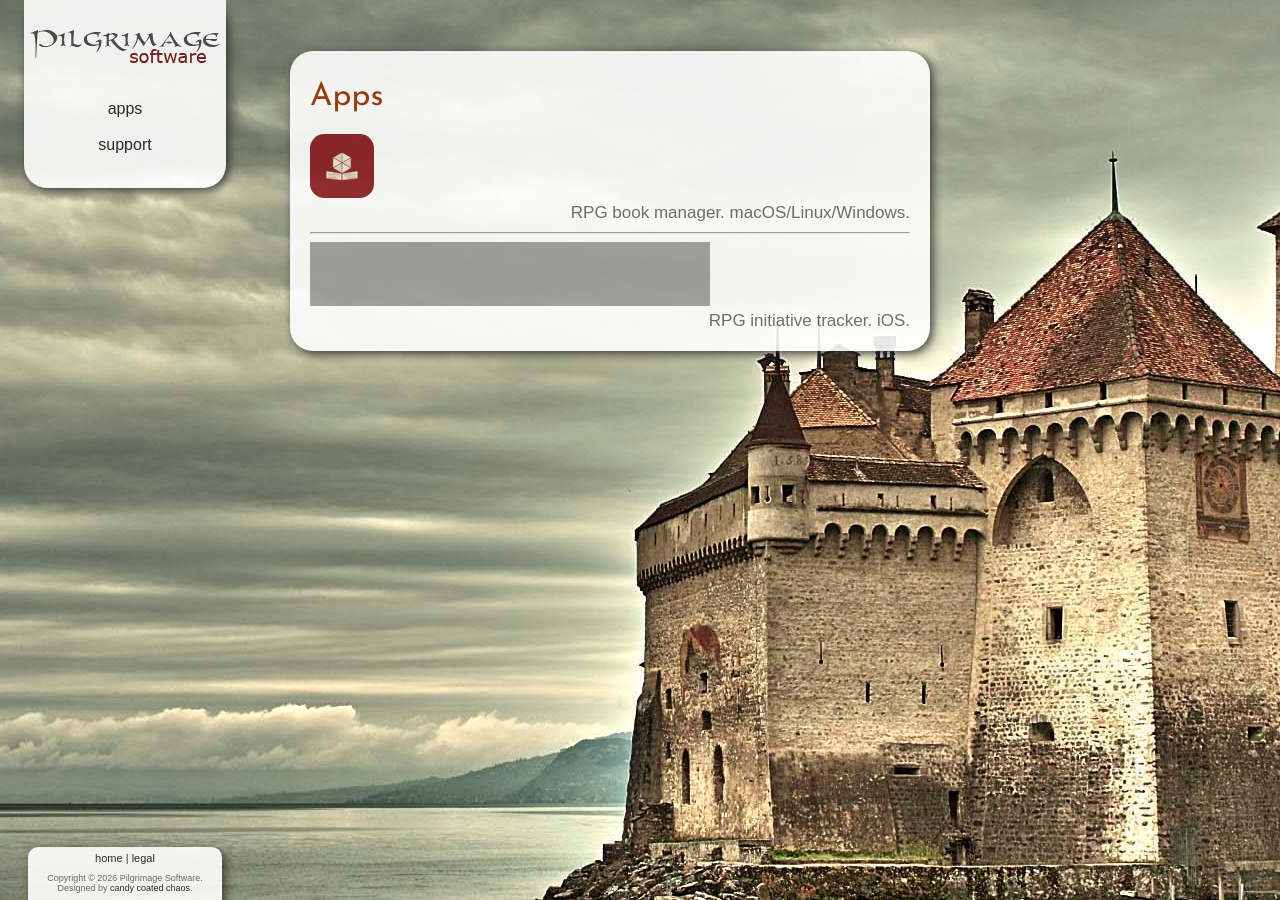
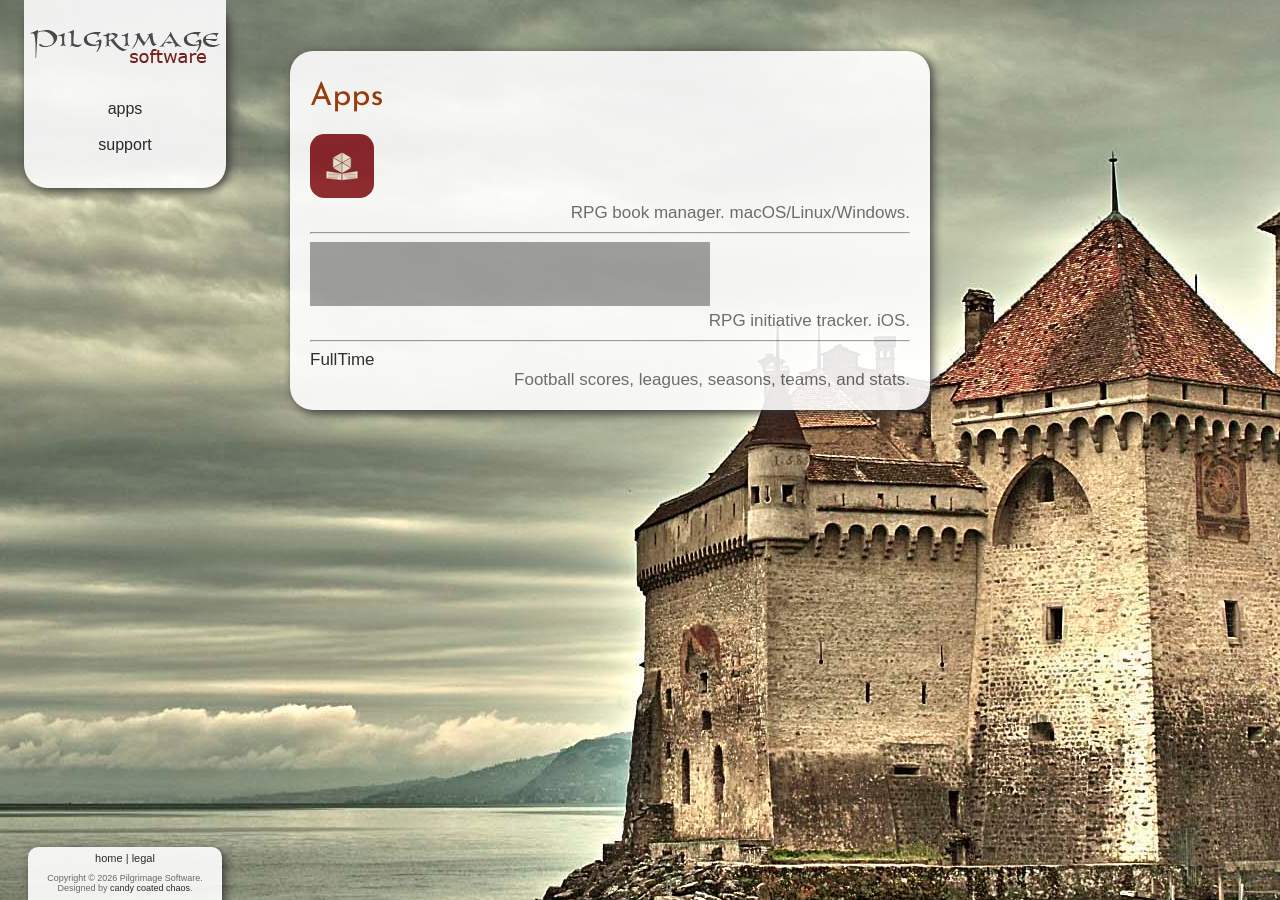
Before and after one commit to pilgrimagesoftware/site, a Jekyll site: the page built from public/apps/index.html, in a window 1280 px wide. Built offline with Jekyll 4.4.1, drawn with Linux system fonts in a browser that asks for light colours; nearby versions of some CDN libraries; some web fonts are replaced; grey boxes are pictures that could not be loaded.

Commit message:
feat: add FullTime app to apps list
Football scores app tracking leagues, seasons, players, teams, news, and stats.

```diff
--- a/public/apps/index.html
+++ b/public/apps/index.html
@@ -22,3 +22,9 @@ layout: default
         <br />
     <div align="right">RPG initiative tracker. iOS.</div>
 </div>
+<hr />
+<div id="fulltime">
+    <a href="{{ site.baseurl }}/apps/fulltime/">FullTime</a>
+    <br />
+    <div align="right">Football scores, leagues, seasons, teams, and stats.</div>
+</div>
```
Also changed, not shown: public/apps/fulltime/index.html (added, +8 -0 lines).
